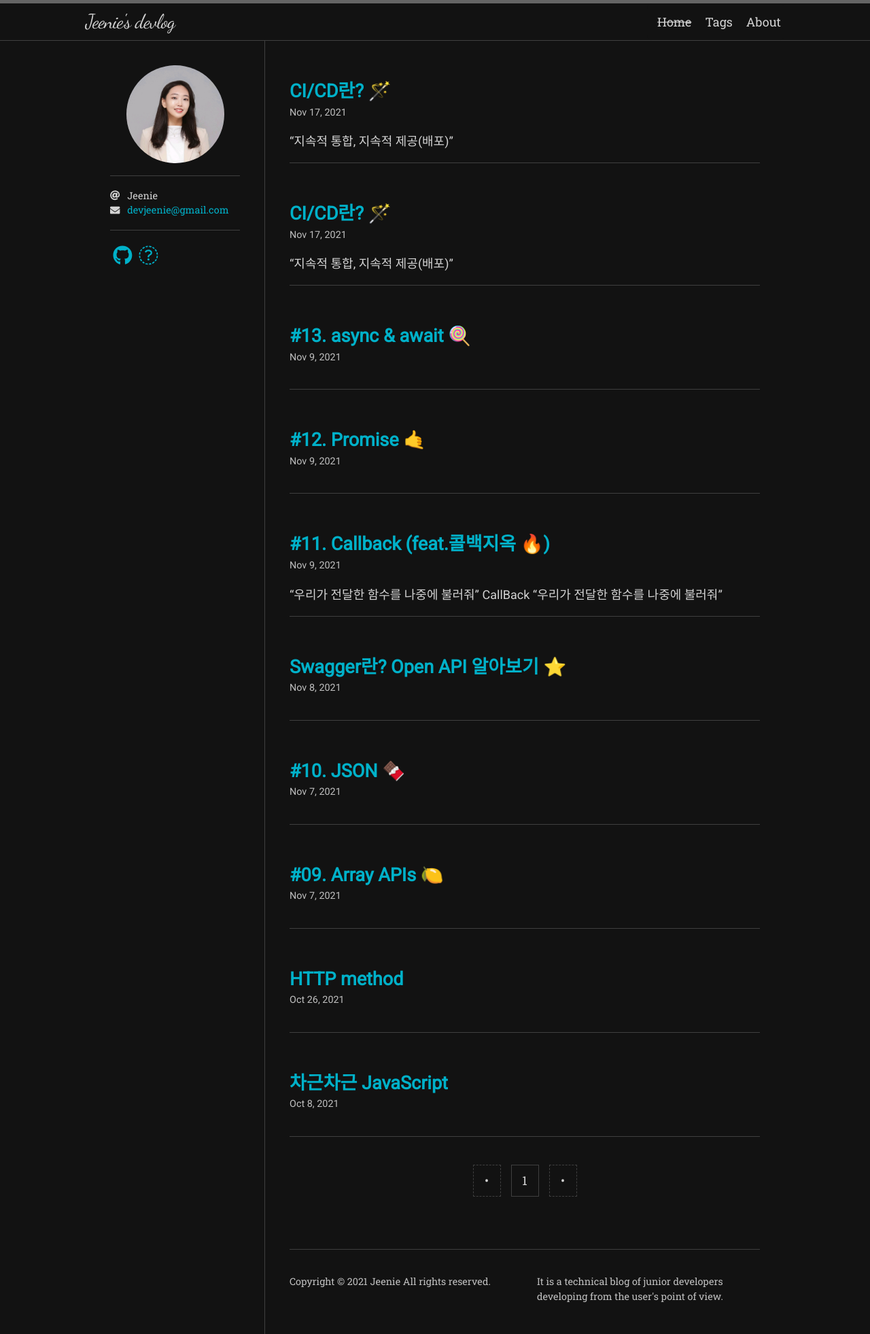
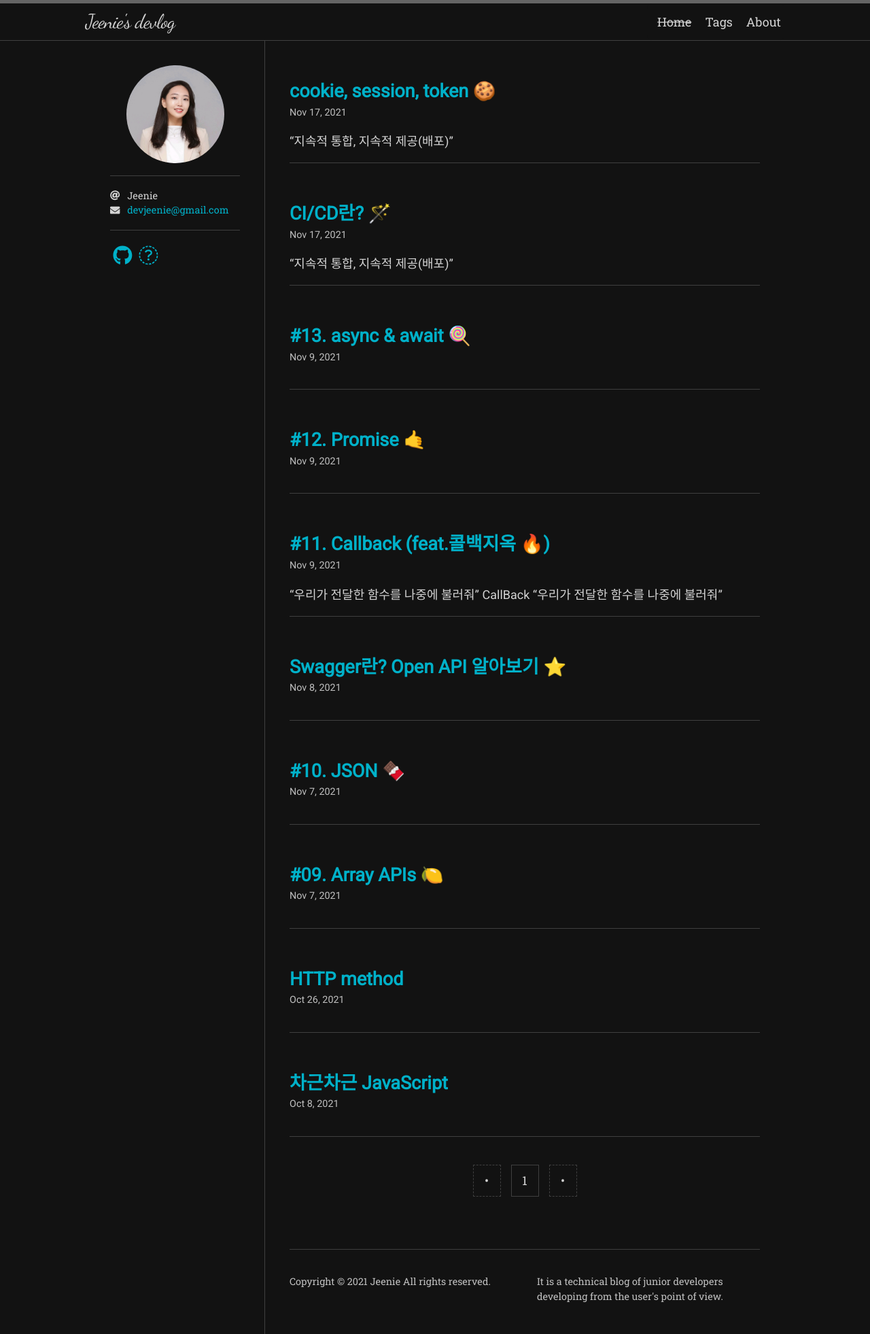
Before and after one commit to dev-Jeenie/dev-Jeenie.github.io, a Jekyll site: the page built from index.html, in a window 1280 px wide. Shown: the whole page at 68% size. Built offline with Jekyll 4.4.1, drawn with Linux system fonts in a browser that asks for light colours; nearby versions of some CDN libraries; some web fonts are replaced; the list of posts is cut into pages by our own code.

Commit message:
post:1118

```diff
--- a/_posts/2021-11-17-Cookie-session.md
+++ b/_posts/2021-11-17-Cookie-session.md
@@ -1,6 +1,6 @@
 ---
-title: "CI/CD란? 🪄"
-permalink: /cs/CICD
+title: "cookie, session, token 🍪 "
+permalink: /cs/CookieSession
 tags:
   - [CS]
 
```
